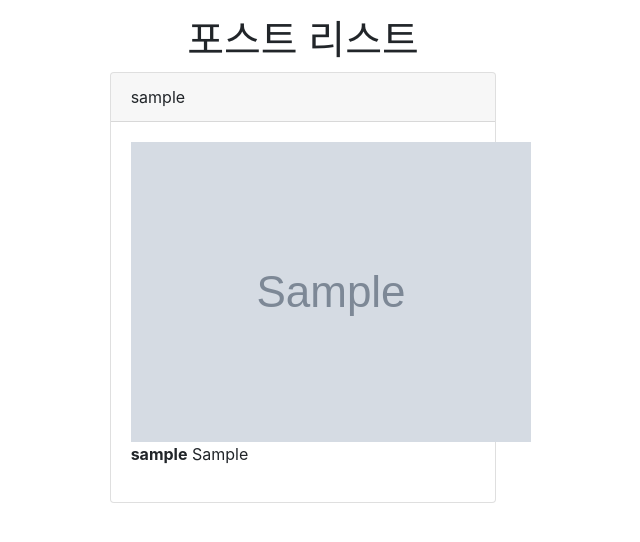
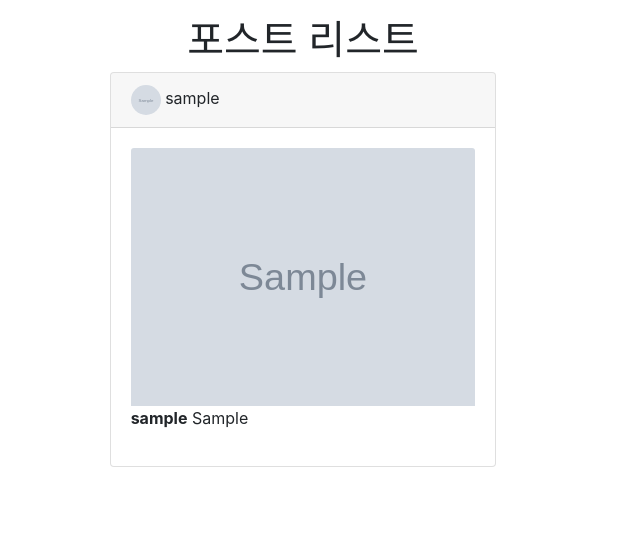
Before and after one commit to s3ich4n/FC9th_instagram, a Django app: page /posts/ in a window 1280 px wide. Shown: the part 56-598 px from the top of the page, without its empty margins (337-977 px from the left). Run offline with Django 3.2, Linux system fonts and the light colour scheme; tables that the repository leaves empty hold one stand-in row (values such as "Sample post"); grey boxes marked "Sample" are stand-in pictures; some libraries are stand-ins or nearby versions.

Commit message:
feat: img_profile을 post_list에서 출력... 파일없으면 안나오는 버그 생김

```diff
--- a/fc-instagram/members/views.py
+++ b/fc-instagram/members/views.py
@@ -7,6 +7,7 @@ from django.template.loader import get_template
 from .forms import LoginForm, RegisterForm, UserProfileForm
 
 
+# https://docs.djangoproject.com/en/2.1/ref/contrib/messages/
 # https://docs.djangoproject.com/en/2.1/topics/auth/default/#authenticating-users
 # https://docs.djangoproject.com/en/2.1/topics/auth/default/#how-to-log-a-user-in
 def login_view(request):
--- a/fc-instagram/templates/posts/post_list.html
+++ b/fc-instagram/templates/posts/post_list.html
@@ -1,6 +1,4 @@
 {% extends 'common/base.html' %}
-
-
 
 {% block content %}
 <div>
@@ -9,11 +7,19 @@
         <div class="col col-lg-4 offset-lg-4 mb-4">
             <div class="card">
                 <div class="card-header">
-                    {{ post.author }}
+                    <span>
+                        <a href="#">
+                            <!-- 프로필 이미지가 없으면 출력이 안 된다! -->
+                            <!-- 그래서 기본 출력값으로 빈 파일을 넣는 것!-->
+                            <img src="{{ post.author.img_profile.url }}"
+                                 style="width: 30px; height: 30px; border-radius: 100%">
+                        </a>
+                    </span>
+                    <span>{{ post.author }}</span>
                 </div>
                 <div class="card-body">
+                    <img src="{{ post.photo.url }}" class="card-img-top">
 
-                    <img src="{{ post.photo.url }}" alt="">
                     <ul class="list-unstyled">
                         {% for comment in post.comments.all %}
                             <li>
@@ -23,6 +29,7 @@
                         {% endfor %}
                     </ul>
 
+                    <!-- 댓글달기 영역 -->
                     {% if user.is_authenticated %}
                     <form action="{% url 'posts:comment_create' post_pk=post.pk %}" method="POST">
                         {% csrf_token %}
```
